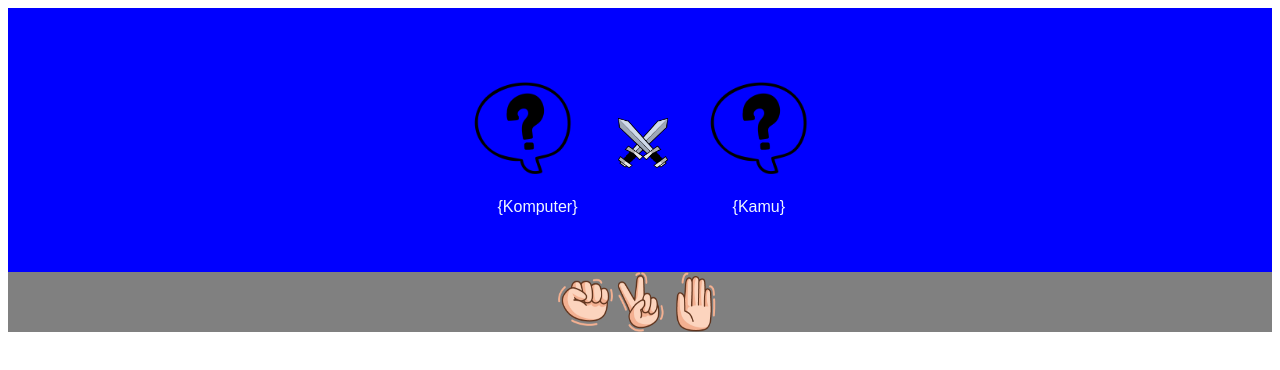
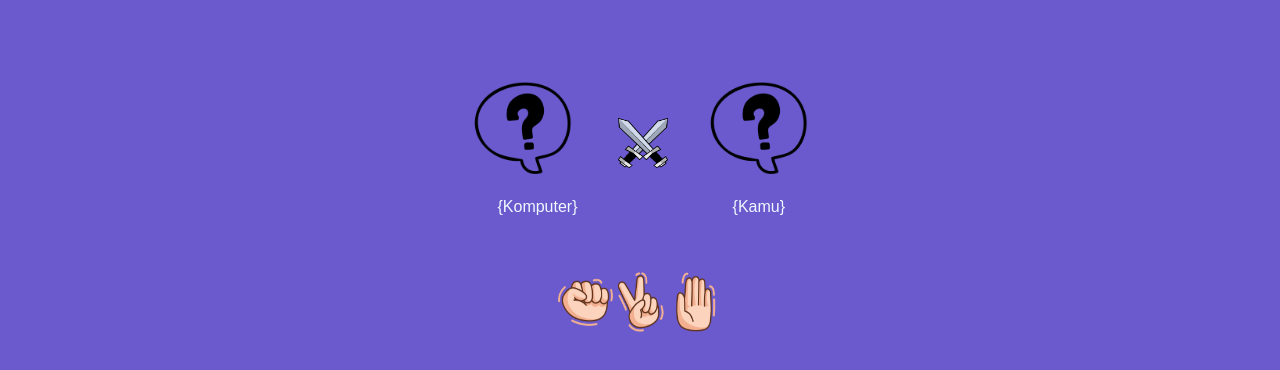
Before and after one commit to rifkyhilman/rifkyhillman26.github.io, a plain HTML site: page gamesuit/index.html in a window 1280 px wide. Drawn offline with Linux system fonts and the light colour scheme.

Commit message:
mengubah background

```diff
--- a/gamesuit/index.html
+++ b/gamesuit/index.html
@@ -9,8 +9,10 @@
     <style type = "text/css">
         /*tulis style disini*/
 
+        * {
+            background: slateblue;
+        }
         #tampilan {
-            background: blue;
             display: flex;
             justify-content: center;
             padding-top: 50px;
@@ -32,7 +34,6 @@
             padding-top: 40px;
         }
         #suit {
-            background:grey;
             display: flex;
             justify-content: center;
             height: 60px;
@@ -63,7 +64,7 @@
     <div id ="suit">
         <img src ="batu.png" onclick="pilihansaya('batu.png')">
         <img src ="gunting.png" onclick="pilihansaya('gunting.png')">
-        <img src ="kertas.png" onclick="pilihansaya('kertas.png')">
+        <img src ="kertas.png" onclick="pilihansaya('kertas.png  img.setAttribute('src', 'dadu.png')as.png')">
     </div>
     <script>
         var suit = ['batu.png', 'gunting.png', 'kertas.png']
```
